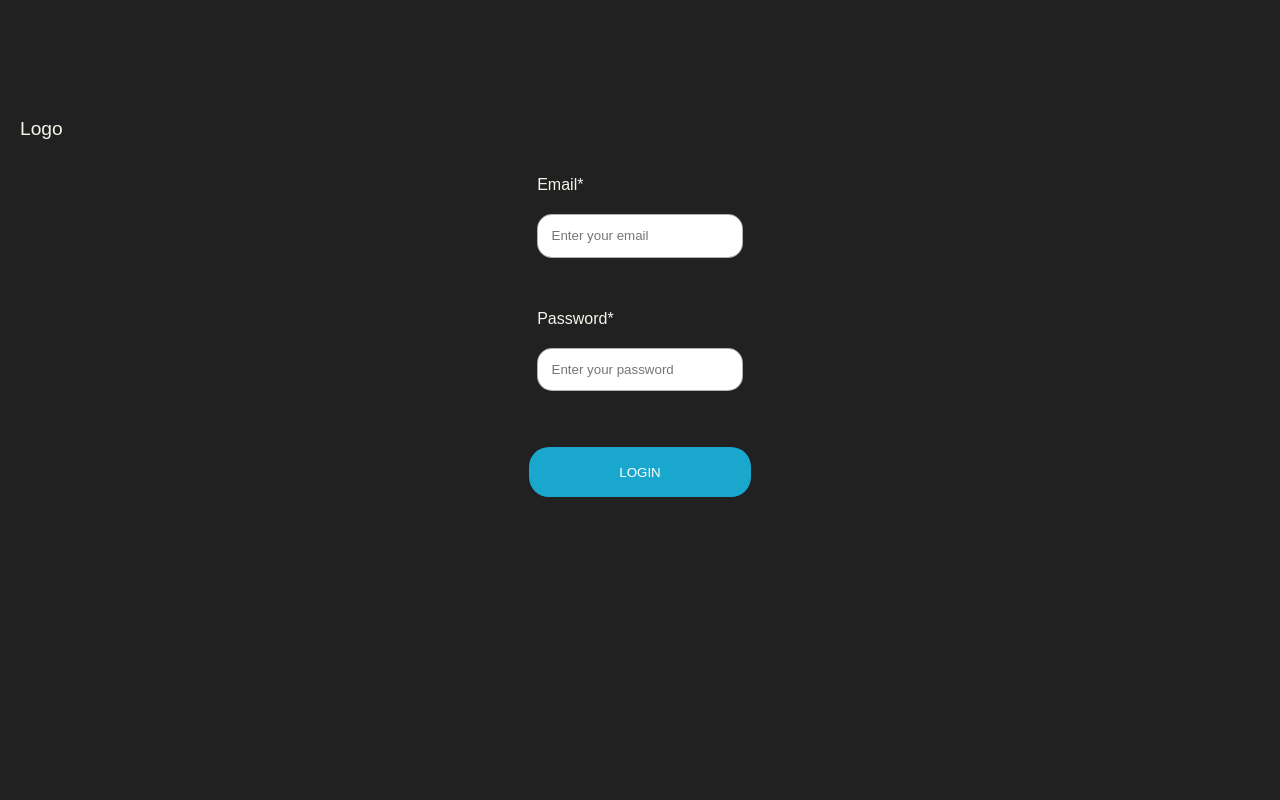
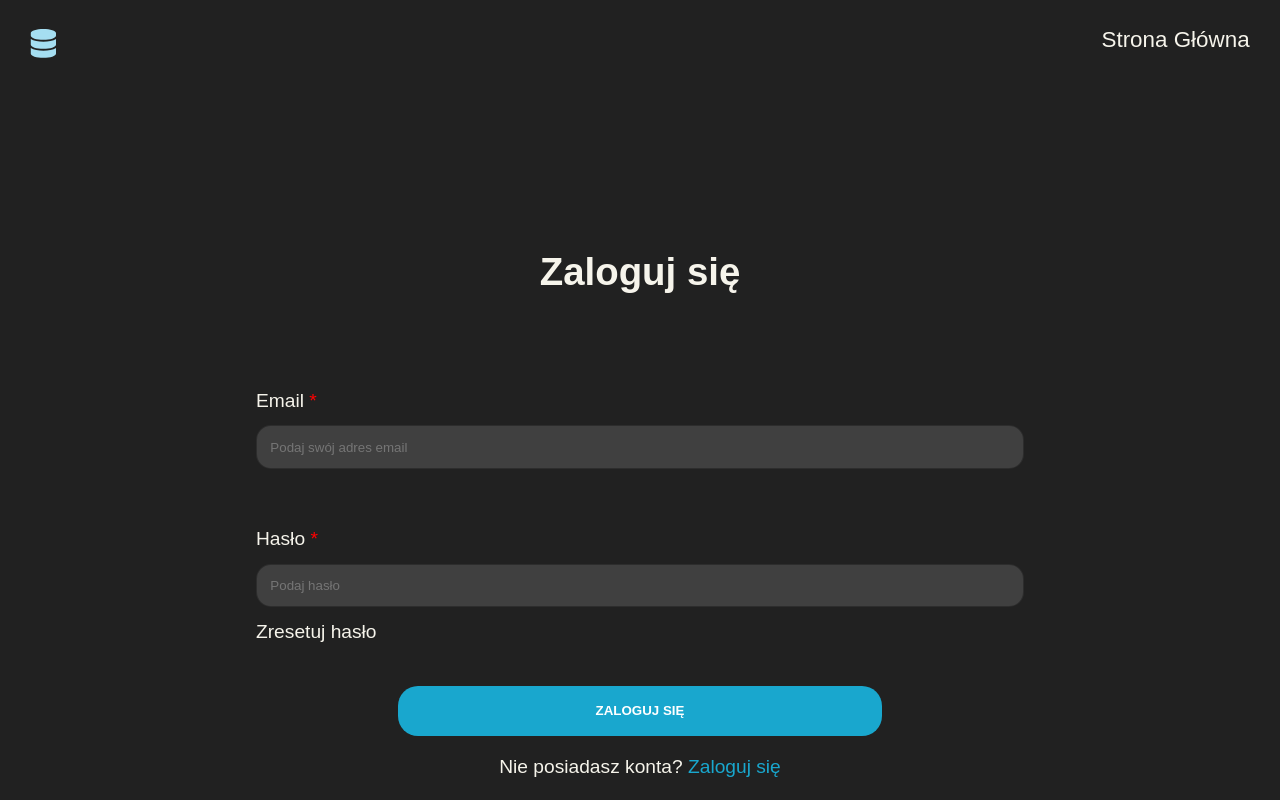
Before and after one commit to Kry765/LearnPG, a React (Create React App) app: page /Login in a window 1280 px wide. Built offline with nearby package versions, Linux system fonts and the light colour scheme.

Commit message:
update authentication page

```diff
--- a/src/frontend/components/Login.js
+++ b/src/frontend/components/Login.js
@@ -1,5 +1,6 @@
 import React, { useState } from 'react'
 import '../scss/_login.scss'
+import { FaDatabase } from 'react-icons/fa'
 
 const Login = () => {
 	const [user_email, set_user_email] = useState('')
@@ -34,18 +35,24 @@ const Login = () => {
 
 	return (
 		<div>
+			<div className='nav'>
+				<div className='nav__login-items'>
+					<div className='nav__logo'>
+						<FaDatabase />
+					</div>
+					<div className='nav__login-item'>Strona Główna</div>
+				</div>
+			</div>
 			<div className='login'>
-				<div>Logo</div>
-			</div>
-			<div className='wrapper'>
 				<form onSubmit={handleSubmit}>
+					<h1 className='login__header'>Zaloguj się</h1>
 					<div className='login__block'>
 						<label>
-							Email<span className='login__important'>*</span>
+							Email<span className='login__important'> *</span>
 							<input
 								className='wrapper login__input'
 								type='text'
-								placeholder='Enter your email'
+								placeholder='Podaj swój adres email'
 								value={user_email}
 								onChange={event => {
 									set_user_email(event.target.value)
@@ -56,23 +63,27 @@ const Login = () => {
 					<div className='wrapper'>
 						<div className='login__block'>
 							<label>
-								Password<span className='login__important'>*</span>
+								Hasło<span className='login__important'> *</span>
 								<input
 									className='wrapper login__input'
 									type='password'
-									placeholder='Enter your password'
+									placeholder='Podaj hasło'
 									value={user_pwd}
 									onChange={event => {
 										set_user_pwd(event.target.value)
 									}}
 								/>
+								<p>Zresetuj hasło</p>
 							</label>
 						</div>
 					</div>
 					<div className='wrapper'>
 						<button className='login__btn' type='submit'>
-							Login
+							Zaloguj się
 						</button>
+						<p>
+							Nie posiadasz konta? <span className='login__register-link'>Zaloguj się</span>
+						</p>
 					</div>
 				</form>
 			</div>
--- a/src/frontend/components/Register.js
+++ b/src/frontend/components/Register.js
@@ -64,13 +64,19 @@ function Register() {
 
 	return (
 		<div>
-			<div className='wrapper register'>
-				<p>Sign in to Account</p>
+			<div className='nav'>
+				<div className='nav__register-items'>
+					<div></div>
+					<div className='nav__register-items'>Strona Główna</div>
+				</div>
 			</div>
-			<div className='wrapper'>
+			<div className=' register'>
+				<h1>Zarejestruj się</h1>
+			</div>
+			<div className=''>
 				<form onSubmit={handleSubmit}>
 					<div className='register__block'>
-						<div className='wrapper'>
+						<div className=''>
 							<label>
 								<p>
 									Email<span className='red'>*</span>
@@ -86,7 +92,7 @@ function Register() {
 								/>
 							</label>
 						</div>
-						<div className='wrapper'>
+						<div>
 							<label>
 								<p>
 									Password<span className='red'>*</span>
@@ -102,7 +108,7 @@ function Register() {
 								/>
 							</label>
 						</div>
-						<div className='wrapper'>
+						<div>
 							<label>
 								<p>
 									Repeat password<span className='red'>*</span>
@@ -119,13 +125,13 @@ function Register() {
 							</label>
 							<p>{password}</p>
 						</div>
-						<div className='wrapper register__checkbox'>
+						<div className='register__checkbox'>
 							<label>
 								<span className='register__check'>Accept rule</span>
 								<input className='register__check' type='checkbox' />
 							</label>
 						</div>
-						<div className='wrapper'>
+						<div>
 							<button type='submit' className='register__btn'>
 								Register
 							</button>
--- a/src/frontend/scss/_login.scss
+++ b/src/frontend/scss/_login.scss
@@ -1,27 +1,53 @@
 @use './_reset.scss' as *;
 @use './_colors.scss' as *;
 
+.nav {
+	max-width: 100%;
+	min-height: 10%;
+	display: flex;
+	justify-content: flex-end;
+	align-items: center;
+	&__login-items {
+		display: flex;
+		justify-content: flex-end;
+	}
+	&__login-item {
+		font-size: 1.4rem;
+		padding: 1em;
+	}
+	&__logo {
+		position: fixed;
+		top: 0;
+		right: 0;
+	}
+}
 .login {
+	margin-top: 250px;
 	display: flex;
-	justify-content: flex-start;
-	align-items: flex-end;
-	padding: 20px;
+	justify-content: center;
+	align-items: center;
 	font-size: 1.2rem;
-	max-width: 100%;
-	height: 20vh;
+	&__header {
+		margin-bottom: 2em;
+		text-align: center;
+	}
+
 	&__input {
+		background-color: $gray;
+		width: 60vw;
 		border-radius: 15px;
 		padding: 1em;
-		margin: 1.5em 0;
+		margin: 1em 0;
 		border: 1px solid rgba(0, 0, 0, 0.3);
 	}
 	&__btn {
+		font-weight: bold;
 		background-color: $contrast-color;
 		border: none;
 		color: #fff;
 		text-transform: uppercase;
 		border-radius: 20px;
-		min-width: 100%;
+		min-width: 60%;
 		min-height: 50px;
 		margin: 1.5em;
 		transition: background-color 0.8s;
@@ -31,7 +57,15 @@
 		background-color: $sky;
 	}
 	&__block {
-		margin: 0.5em 0;
-		padding: 0.5em;
+		margin: 0.2em 0;
+		padding: 1em;
+		display: flex;
+		justify-content: center;
+	}
+	&__register-link {
+		color: $contrast-color;
+	}
+	&__important {
+		color: red;
 	}
 }
```
